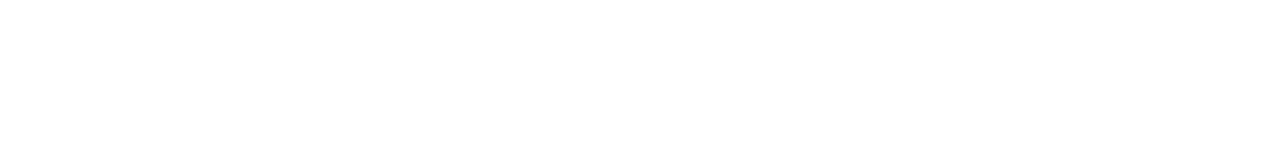
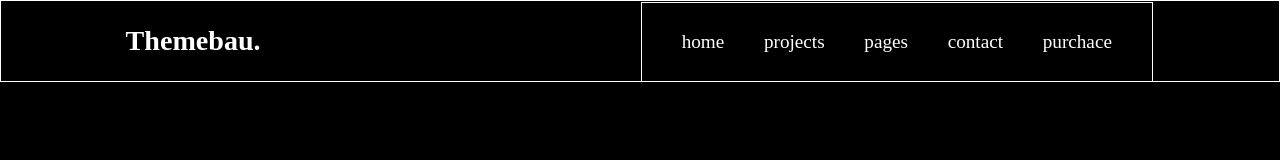
Before and after one commit to Jawad-Alhamadah/flex-lab, a plain HTML site: page index.html in a window 1280 px wide. Drawn offline with Linux system fonts and the light colour scheme.

Commit message:
added styling for navbar

```diff
--- a/index.html
+++ b/index.html
@@ -3,10 +3,28 @@
 <head>
     <meta charset="UTF-8">
     <meta name="viewport" content="width=device-width, initial-scale=1.0">
-    <title>Document</title>
+    <title>flexbox lab Themebau</title>
     <link rel="stylesheet" href="style.css">
 </head>
 <body>
+ <nav class="nav-container">
+    <div class="nav-site-name">
+        <div class="title-container">
+            <h3>Themebau.</h3>
+        </div>
+
+    </div>
+    <div>
+        <ul class="nav-list">
+            <li>home</li>
+            <li>projects</li>
+            <li>pages</li>
+            <li>contact</li>
+            <li class="purchace-button">purchace</li>
+        </ul>
+    </div>
+ </nav>
+
 
 </body>
 </html>
--- a/style.css
+++ b/style.css
@@ -0,0 +1,42 @@
+*{
+    margin: 0%;
+    padding:0%
+}
+body{
+background-color: black;
+
+}
+
+
+.nav-container {
+    display: flex;
+    justify-content: space-between;
+    color: white;
+    border: 1px solid white;
+    height: 10vh;
+}
+
+.nav-list {
+    display: flex;
+    list-style: none;
+    width: 80%;
+    justify-content: space-evenly;
+    font-size: 1.2em;
+    border: 1px solid white;
+    height: 100%;
+    align-items: center;
+}
+
+.nav-container > div{
+    width: 50vw;
+    border: 1px solid black;
+}
+
+.title-container {
+    display: flex;
+    justify-content: center;
+    width: 60%;
+    align-items: center;
+    font-size: 1.5em;
+    height: 100%;
+}
```
